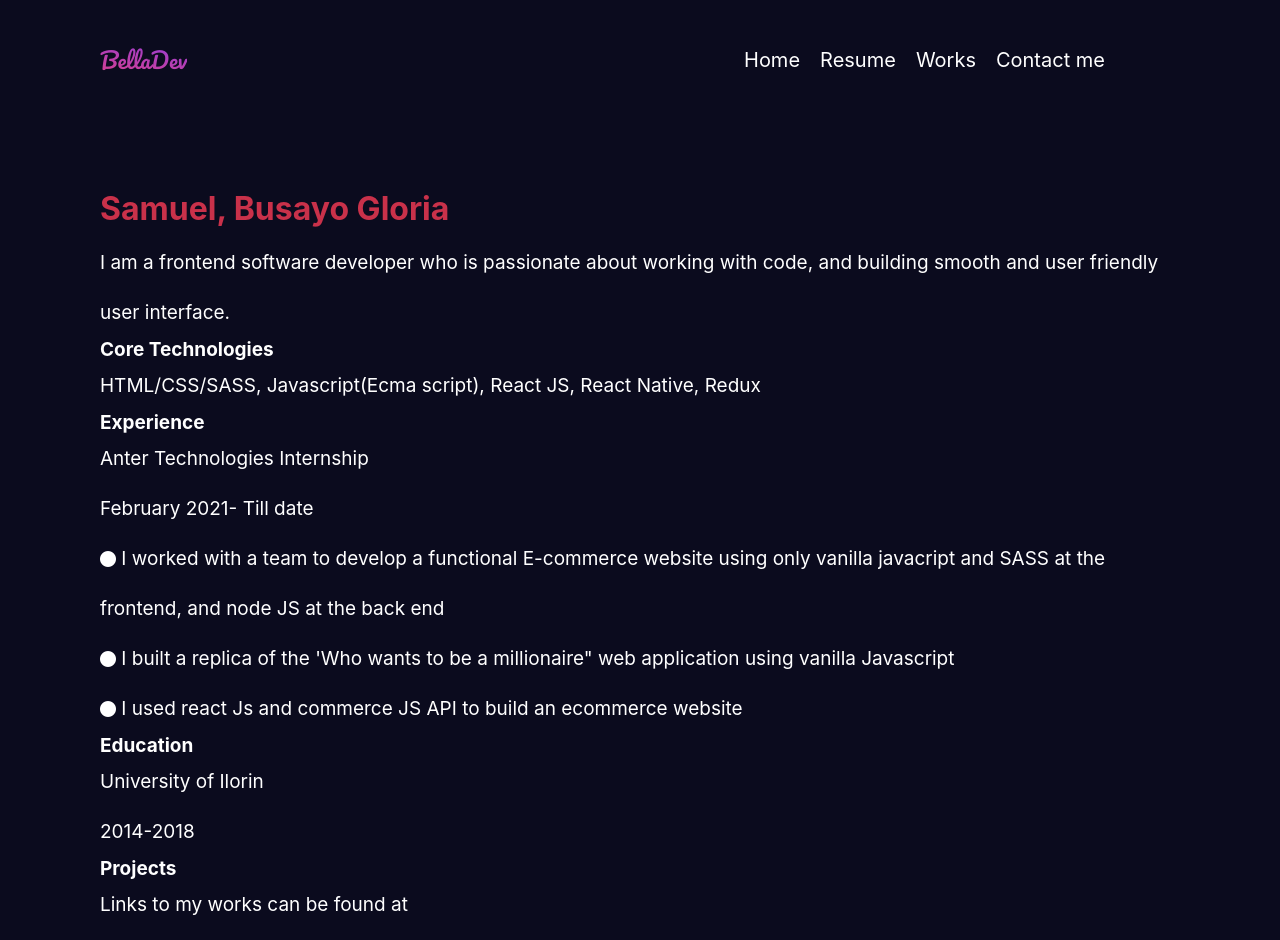
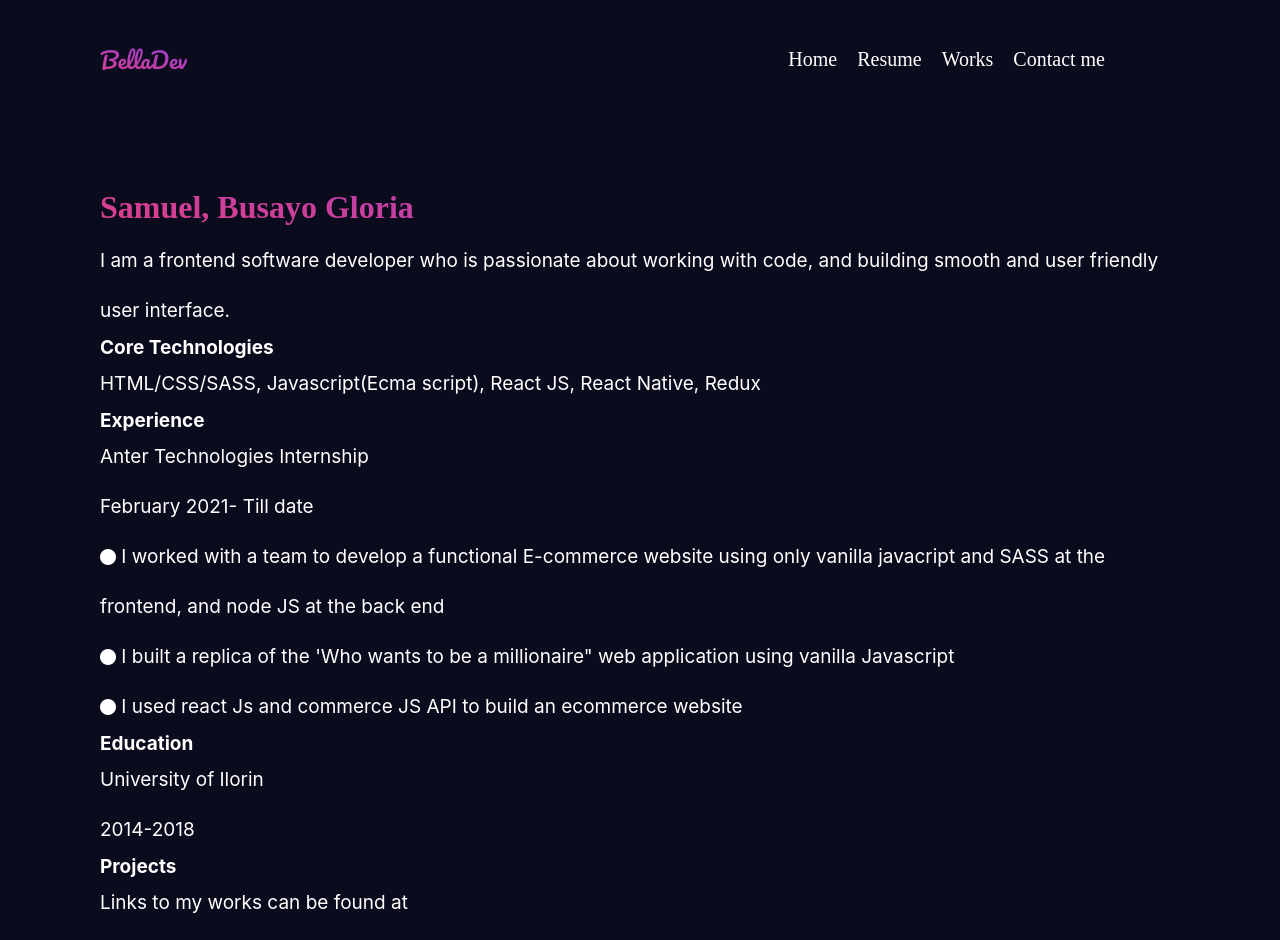
Before and after one commit to bellatrick/portfolio, a React (Create React App) app: page /about in a window 1280 px wide. Shown: the top 940 px of the page. Built offline with nearby package versions, Linux system fonts and the light colour scheme.

Commit message:
A little style adjustment

```diff
--- a/src/Components/About/style.css
+++ b/src/Components/About/style.css
@@ -4,7 +4,11 @@
 
 }
 .about h1{
-    color: rgb(201, 49, 74);
+    background: -webkit-linear-gradient(80deg,#DC3F89 0%,#903EDD 100%);
+    -webkit-background-clip: text;
+    background-clip: text;
+    -webkit-text-fill-color: transparent;
+    font-family:  cursive;
 }
 .aboutDiv{
 font-size: 19px;
--- a/src/Components/Home/style.css
+++ b/src/Components/Home/style.css
@@ -10,7 +10,11 @@
 }
 
 .title span{
-    color:#DC3F89
+    background: -webkit-linear-gradient(80deg,#DC3F89 0%,#903EDD 100%);
+    -webkit-background-clip: text;
+    background-clip: text;
+    -webkit-text-fill-color: transparent;
+
 }
 .link:hover{
     background: indigo;
@@ -26,6 +30,7 @@
 }
 .title p{
     line-height: 70px;
+    font-family: cursive;
 }
 .title h6{
    line-height: 40px;
--- a/src/Components/Navbar/styles.css
+++ b/src/Components/Navbar/styles.css
@@ -68,6 +68,7 @@
     color: white;
     transition: all 0.5s ease-in-out;
     text-decoration: none;
+    font-family: cursive;
 }
 .NavList ul li a:hover{
     background: indigo
```
